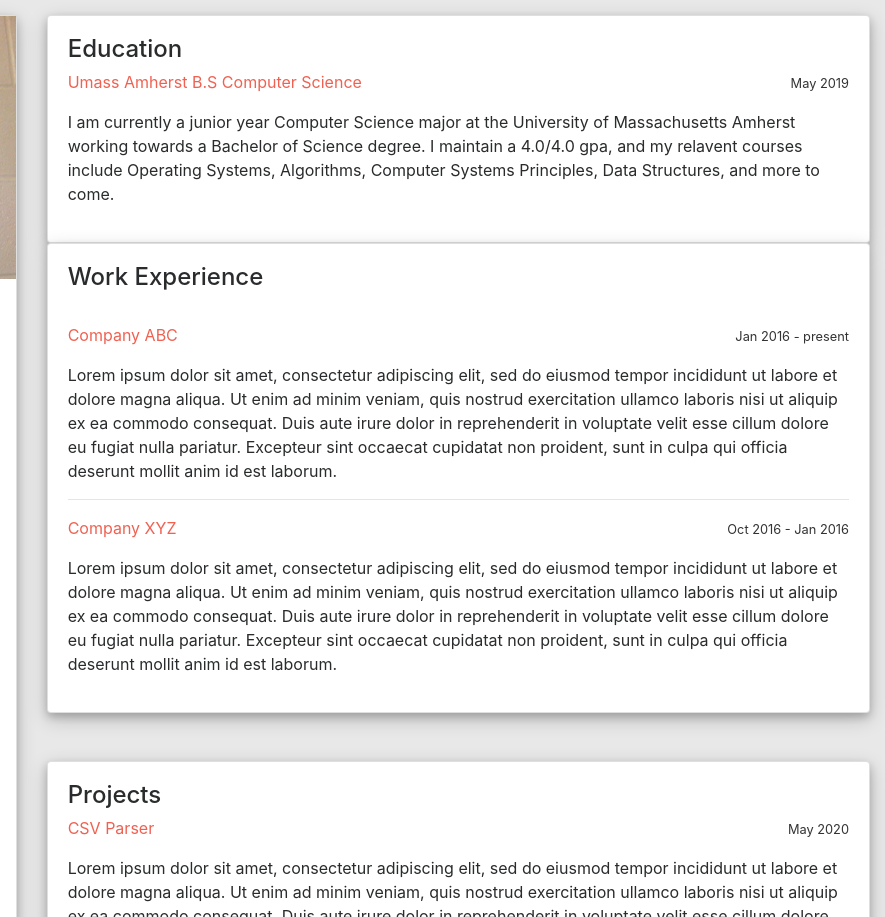
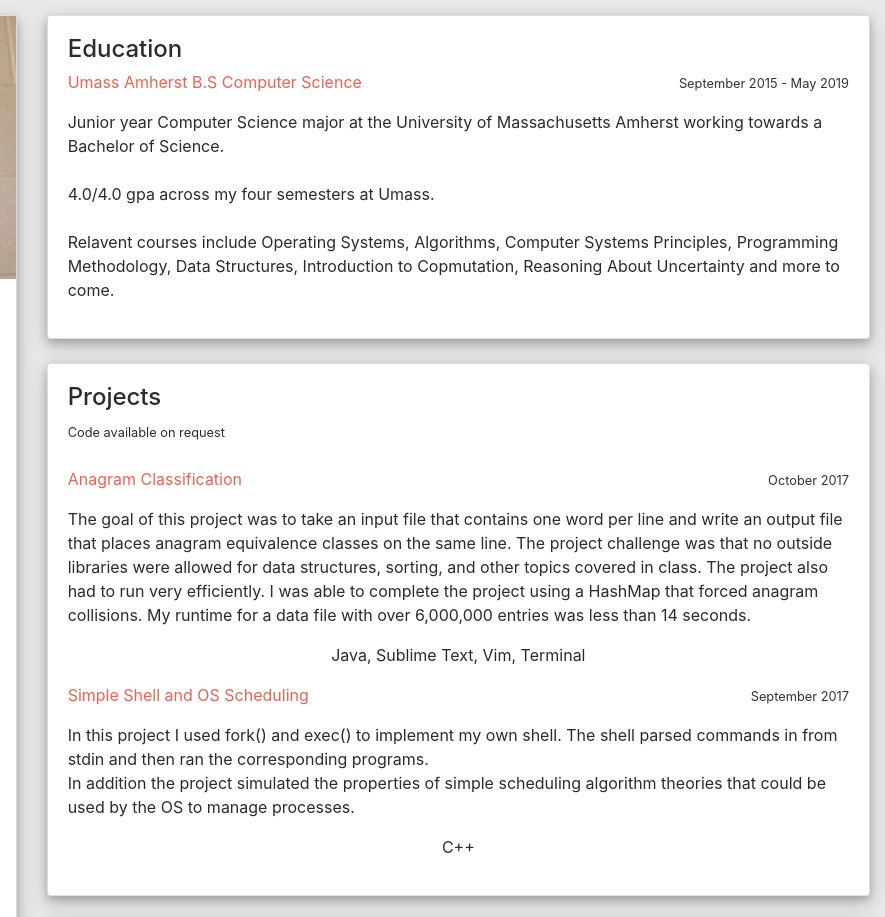
Before and after one commit to benelliott708/benelliott708.github.io, a plain HTML site: page index.html in a window 1280 px wide. Shown: the top 917 px of the page, 395-1280 px from the left. Drawn offline with nearby package versions, Linux system fonts and the light colour scheme; a script that the page names is missing.

Commit message:
More updates

```diff
--- a/index.html
+++ b/index.html
@@ -115,12 +115,48 @@
                      <h4> Education </h4>
                      <p id ="school-name" style="text-align:left;">
                         Umass Amherst B.S Computer Science
-                        <span style="float:right;">  <small class ="date"> May 2019 </small> </span>
+                        <span style="float:right;">  <small class ="date"> September 2015 - May 2019 </small> </span>
                      </p>
-                     <p> I am currently a junior year Computer Science major at the University of Massachusetts Amherst working towards a Bachelor of Science degree. I maintain a 4.0/4.0 gpa, and my relavent courses include Operating Systems, Algorithms, Computer Systems Principles, Data Structures, and more to come.</p>
+                     <p> Junior year Computer Science major at the University of Massachusetts Amherst working towards a Bachelor of Science.
+                     	<br><br>4.0/4.0 gpa across my four semesters at Umass.
+                     	<br><br>Relavent courses include Operating Systems, Algorithms, Computer Systems Principles, Programming Methodology, Data Structures, Introduction to Copmutation, Reasoning About Uncertainty and more to come.</p>
                   </div>
                </div>
                <!-- end education-->
+
+               <br>
+               <!--begin projects-->
+               <div class="card">
+                  <div class="card-block">
+                     <h4> Projects</h4>
+                   		<small class = "availability">Code available on request </small>
+                   		<br>
+                   		<br>
+                     <!-- begin project 1 -->
+                     <p id ="project-name" style="text-align:left;">
+                        Anagram Classification
+                        <span style="float:right;">   <small class ="date"> October 2017 </small> </span>
+                     </p>
+                     <p> The goal of this project was to take an input file that contains one word per line and write an output file that places anagram equivalence classes on the same line. The project challenge was that no outside libraries were allowed for data structures, sorting, and other topics covered in class. The project also had to run very efficiently. I was able to complete the project using a HashMap that forced anagram collisions. My runtime for a data file with over 6,000,000 entries was less than 14 seconds.</p>
+                     <p id = "tools" style = "text-align:center;">
+                     	Java, Sublime Text, Vim, Terminal
+                     </p>
+                     <p id ="project-name" style="text-align:left;">
+                        Simple Shell and OS Scheduling
+                        <span style="float:right;">   <small class ="date"> September 2017 </small> </span>
+                     </p>
+                     <p> In this project I used fork() and exec() to implement my own shell. The shell parsed commands in from stdin and then ran the corresponding programs.
+                     <br>In addition the project simulated the properties of simple scheduling algorithm theories that could be used by the OS to manage processes.
+                     </p>
+                     <p id = "tools" style = "text-align:center;">
+                     	C++
+                     </p>
+                     <!-- end of project 1 -->
+                  </div>
+
+               </div>
+               <!-- end projects -->
+               <br>
                <!-- begin work experience -->
                <div class="card">
                   <div class="card-block">
@@ -145,21 +181,7 @@
                </div>
                <br>
                <!--end work experience -->
-               <br>
-               <!--begin projects-->
-               <div class="card">
-                  <div class="card-block">
-                     <h4> Projects</h4>
-                     <!-- begin project 1 -->
-                     <p id ="project-name" style="text-align:left;">
-                        CSV Parser
-                        <span style="float:right;">   <small class ="date"> May 2020 </small> </span>
-                     </p>
-                     <p> Lorem ipsum dolor sit amet, consectetur adipiscing elit, sed do eiusmod tempor incididunt ut labore et dolore magna aliqua. Ut enim ad minim veniam, quis nostrud exercitation ullamco laboris nisi ut aliquip ex ea commodo consequat. Duis aute irure dolor in reprehenderit in voluptate velit esse cillum dolore eu fugiat nulla pariatur. Excepteur sint occaecat cupidatat non proident, sunt in culpa qui officia deserunt mollit anim id est laborum.</p>
-                     <!-- end of project 1 -->
-                  </div>
-               </div>
-               <!-- end projects -->
+
             </div>
             <!-- end of right column-->
          </div>
```
